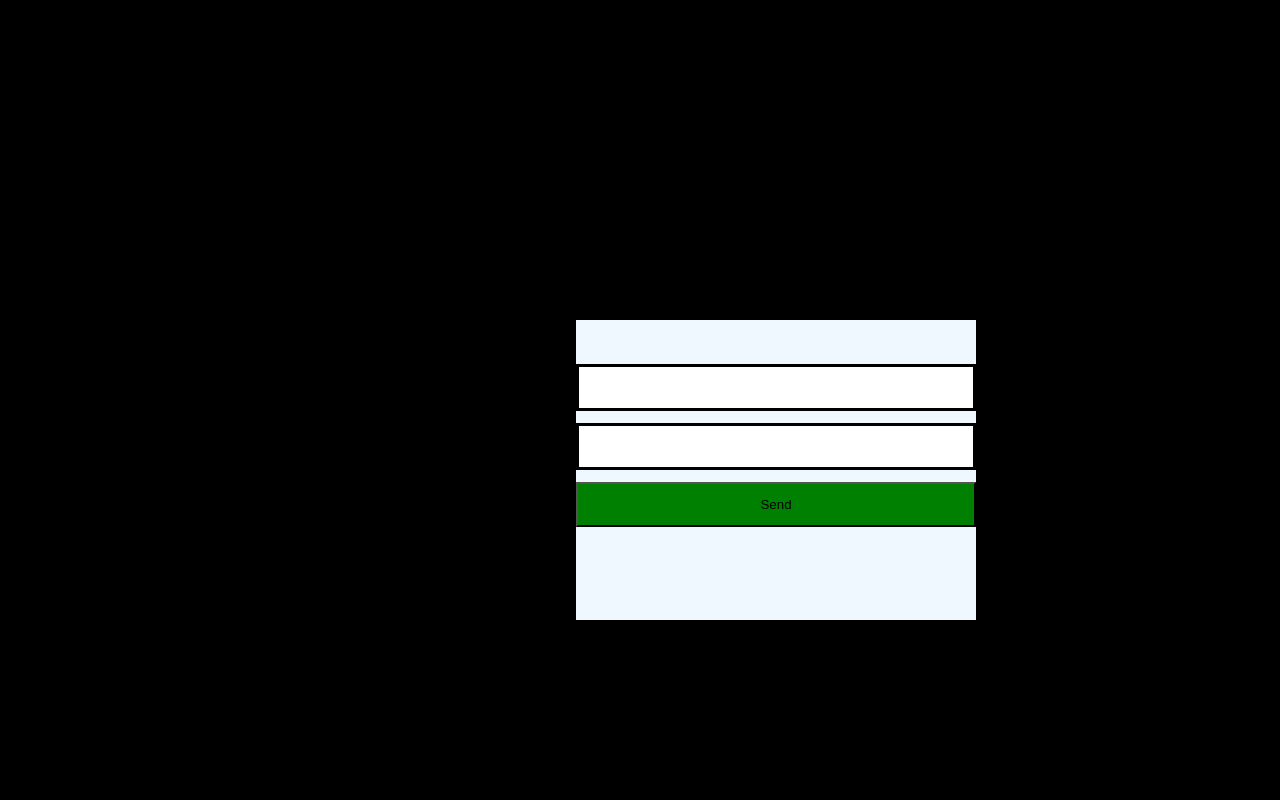
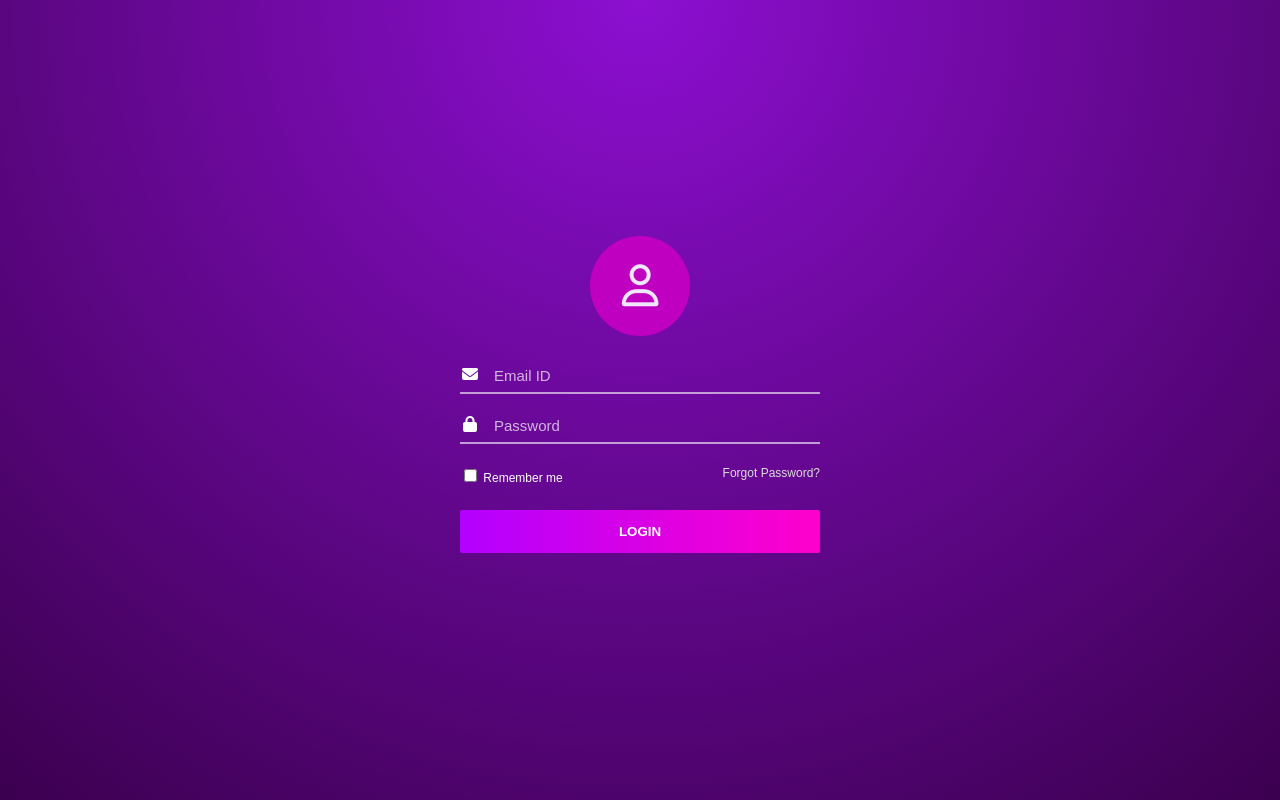
Before and after one commit to jama050690/Md5va-Bycrypt, a website built with Vite: page vite-project/login.html in a window 1280 px wide. Built offline with nearby package versions, Linux system fonts and the light colour scheme.

Commit message:
login page qildim

```diff
--- a/vite-project/login.html
+++ b/vite-project/login.html
@@ -3,28 +3,50 @@
   <head>
     <meta charset="UTF-8" />
     <meta name="viewport" content="width=device-width, initial-scale=1.0" />
-    <title>SignIn</title>
+    <link rel="icon" type="image/svg+xml" href="/vite.svg" />
+    <link
+      rel="stylesheet"
+      href="https://cdnjs.cloudflare.com/ajax/libs/font-awesome/6.5.0/css/all.min.css"
+    />
+
+    <title>Login</title>
+    <link rel="stylesheet" href="style.css" />
   </head>
   <body>
-    <div id="box">
-      <form id="login">
-        <p id="errorMsg"></p>
-        <input
-          type="username"
-          id="username"
-          minlength="2"
-          required
-          autocomplete="username"
-        />
-        <input
-          type="password"
-          id="password"
-          minlength="4"
-          required
-          autocomplete="password"
-        />
-        <button type="submit">Send</button>
-      </form>
+    <div class="page">
+      <div class="login-box">
+        <!-- USER AVATAR UPLOAD -->
+        <div class="avatar">
+          <label for="avatarInput">
+            <i class="user fa-regular fa-user"></i>
+          </label>
+          <input type="file" id="avatarInput" accept="image/*" hidden />
+        </div>
+
+        <!-- EMAIL -->
+        <div class="field">
+          <i class="message fa-solid fa-envelope"></i>
+          <input type="text" placeholder="Email ID" />
+        </div>
+
+        <!-- PASSWORD -->
+        <div class="field">
+          <i class="lock fa-solid fa-lock"></i>
+          <input type="password" placeholder="Password" />
+        </div>
+
+        <!-- OPTIONS -->
+        <div class="options">
+          <label>
+            <input type="checkbox" />
+            Remember me
+          </label>
+          <a href="#">Forgot Password?</a>
+        </div>
+
+        <!-- BUTTONS -->
+        <button class="btn primary">LOGIN</button>
+      </div>
     </div>
     <script type="module" src="/src/main.js"></script>
   </body>
--- a/vite-project/src/style.css
+++ b/vite-project/src/style.css
@@ -1,39 +1,107 @@
+* {
+  box-sizing: border-box;
+  font-family: Arial, sans-serif;
+}
+
 body {
-  background: black;
+  margin: 0;
+}
+
+/* BACKGROUND */
+.page {
+  min-height: 100vh;
+  background: radial-gradient(circle at top, #8d0fd1, #3b004f);
+  display: flex;
+  align-items: center;
+  justify-content: center;
+}
+
+/* LOGIN BOX */
+.login-box {
+  width: 360px;
+  text-align: center;
   color: white;
 }
 
-#home {
-  color: aliceblue;
-  display: none;
-  flex-direction: column;
+/* AVATAR */
+.avatar {
+  margin: auto;
+  width: 100px;
+  height: 100px;
+  border-radius: 50%;
+  background: #c000c0;
+  /* box-shadow: 0 0 30px rgba(255, 0, 255, 0.8); */
+  display: flex;
+  align-items: center;
+  justify-content: center;
+
+  margin: 0 auto 30px;
+  margin-bottom: 30px;
+}
+.user {
+  color: #f1e6ff;
+  font-size: 42px;
+}
+/* INPUT FIELD */
+.field {
+  display: flex;
+  align-items: center;
+  gap: 12px;
+  border-bottom: 2px solid rgba(255, 255, 255, 0.6);
+  margin-bottom: 22px;
+  padding-bottom: 6px;
 }
 
-#login {
-  width: 400px;
-  height: 300px;
-  background-color: aliceblue;
+.message,
+.lock {
+  width: 20px;
+  height: 20px;
+  color: white;
+}
+
+.field input {
+  flex: 1;
+  background: transparent;
+  border: none;
+  outline: none;
+  color: white;
+  font-size: 15px;
+}
+
+.field input::placeholder {
+  color: rgba(255, 255, 255, 0.7);
+}
+
+/* OPTIONS */
+.options {
   display: flex;
-  gap: 12px;
-  flex-direction: column;
+  justify-content: space-between;
+  font-size: 12px;
+  margin-bottom: 25px;
 }
-#username,
-#password {
-  padding: 13px;
-  border: 3px solid black;
+
+.options a {
+  color: #ddd;
+  text-decoration: none;
 }
-#box {
-  position: absolute;
-  top: 40%;
-  left: 45%;
-  display: flex;
-  gap: 15px;
-  flex-direction: column;
+
+/* BUTTONS */
+.btn {
+  width: 100%;
+  padding: 14px;
+  border: none;
+  font-weight: bold;
+  cursor: pointer;
+  margin-bottom: 12px;
+  border-radius: 2px;
 }
-button {
-  padding: 13px;
-  background: green;
+
+.primary {
+  background: linear-gradient(to right, #b300ff, #ff00cc);
+  color: white;
 }
-#errorMsg {
-  color: black;
+
+.secondary {
+  background: transparent;
+  color: #ffb3ff;
 }
```
Also changed, not shown: vite-project/index.html (+5 -4 lines), vite-project/public/login_page.avif (added), vite-project/public/web_coding.webp (added).
